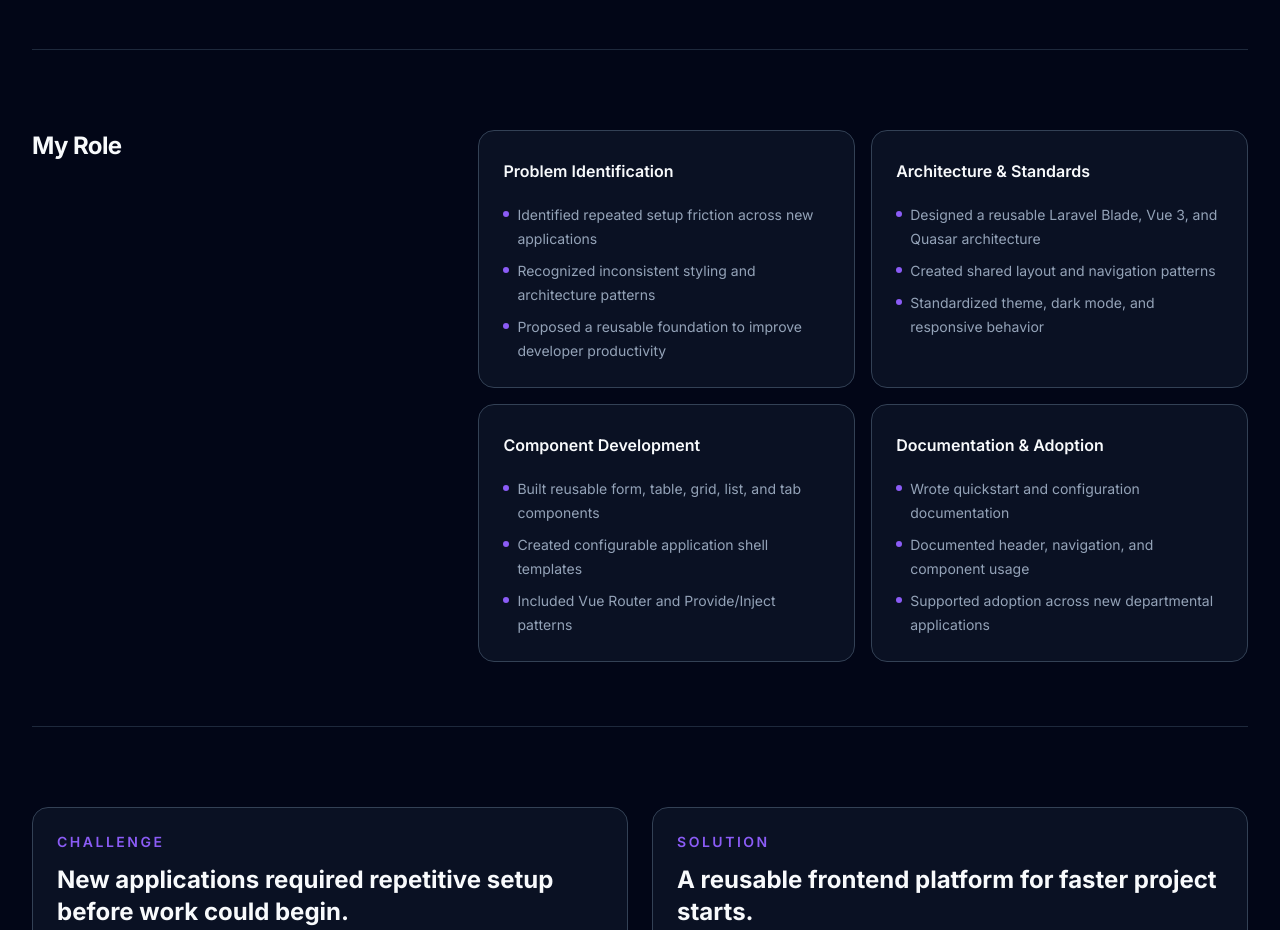
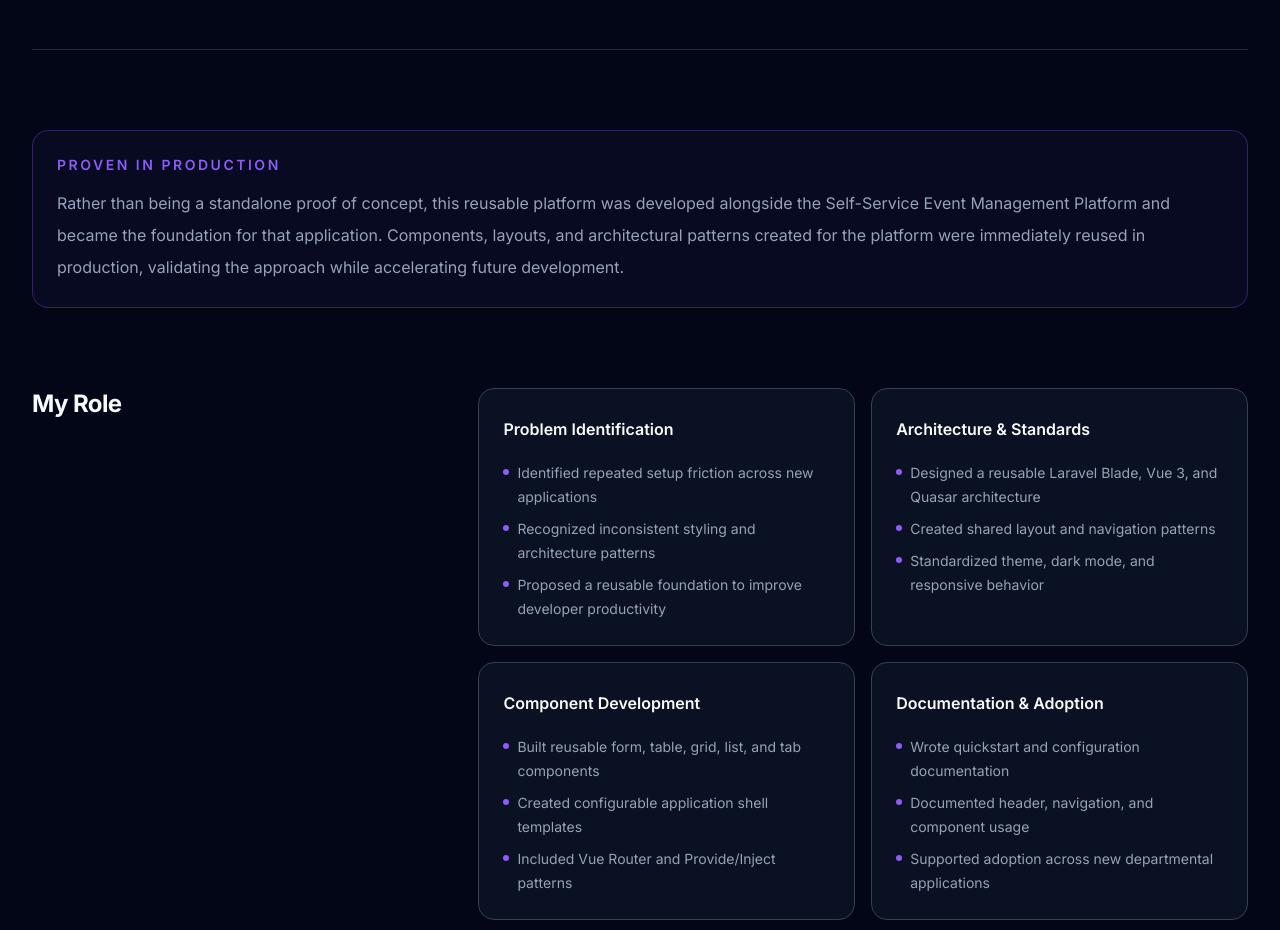
Before and after one commit to ashlee-seagle/developer-portfolio, a Vue app: page /projects/reusable-frontend-platform in a window 1280 px wide. Shown: the part 1140-2070 px from the top of the page. Built offline with nearby package versions, Linux system fonts and the light colour scheme.

Commit message:
Enhance UI Kit case study with production adoption context

```diff
--- a/src/pages/ReusableFrontendPlatformCaseStudy.vue
+++ b/src/pages/ReusableFrontendPlatformCaseStudy.vue
@@ -66,6 +66,20 @@
         and reusable components already in place.
       </p>
     </CaseStudySection>
+
+    <div class="rounded-card border border-brand/30 bg-brand/5 p-6">
+  <p class="text-sm font-semibold uppercase tracking-[0.18em] text-brand">
+    Proven in Production
+  </p>
+
+  <p class="mt-3 leading-8 text-site-muted">
+    Rather than being a standalone proof of concept, this reusable platform was
+    developed alongside the Self-Service Event Management Platform and became the
+    foundation for that application. Components, layouts, and architectural
+    patterns created for the platform were immediately reused in production,
+    validating the approach while accelerating future development.
+  </p>
+</div>
 
     <CaseStudySection title="My Role">
       <div class="grid gap-4 md:grid-cols-2">
```
